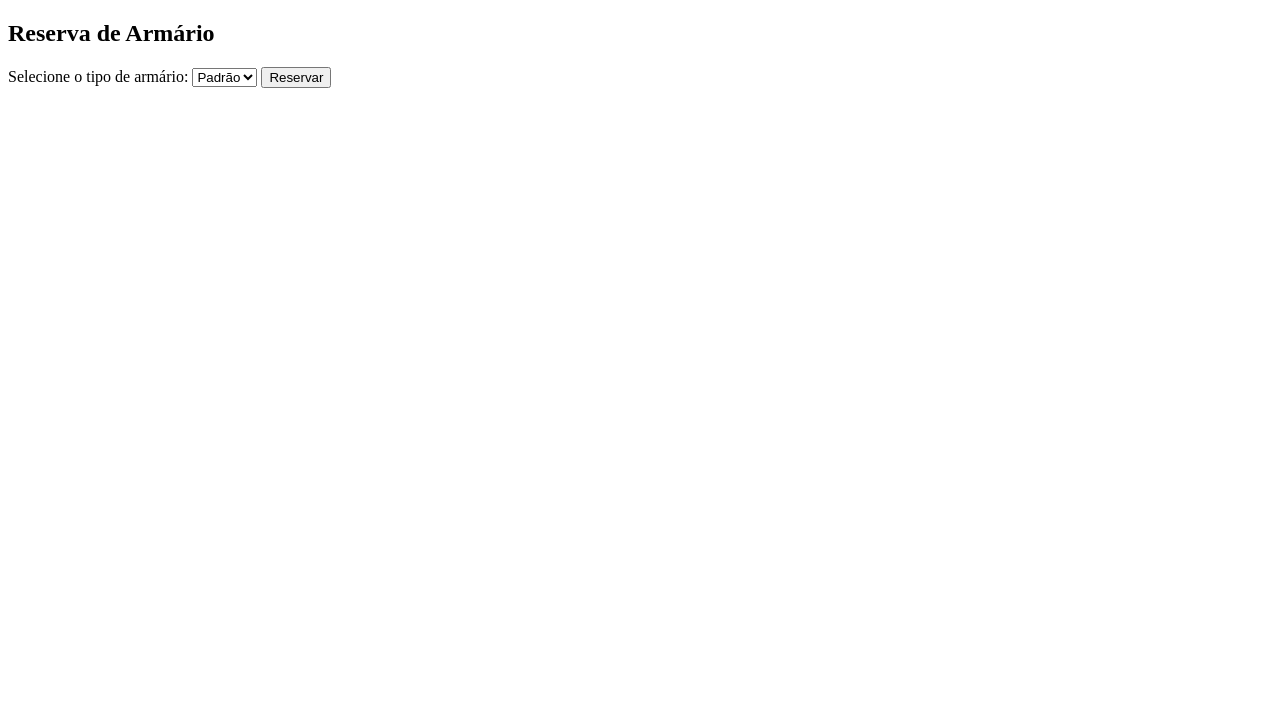
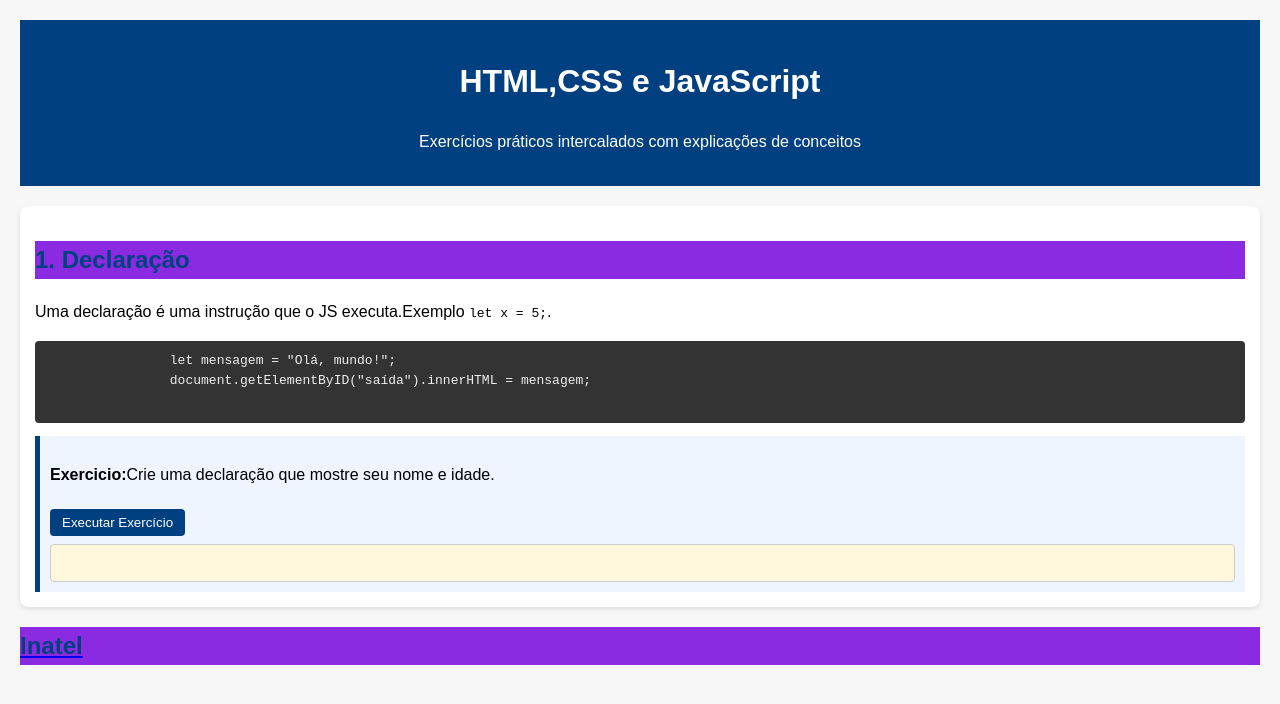
Before and after one commit to GabrielFaria1509/S05-IHM, a plain HTML site: page index.html in a window 1280 px wide. Drawn offline with Linux system fonts and the light colour scheme.

Commit message:
Fix: Corrigido botão executar exercício - template literal e referência do arquivo JS

```diff
--- a/index.html
+++ b/index.html
@@ -1,22 +1,36 @@
-<!DOCTYPE html>
-<html lang="pt-br">
-<head>
-    <meta charset="UTF-8">
-    <meta name="viewport" content="width=device-width, initial-scale=1.0">
-    <title>Reserva de Armário</title>
-    <link rel="stylesheet" href="styles.css">
-    <script src="scripts.js"></script>
+<html>  <!--estrutura incial-->
+<head>  <!--cabeçalho-->
+<title>HTML,CSS e JavaScript</title>  <!--título da página-->
+<style>
+    h2{
+        color: #004080;
+        background-color: blueviolet
+    }
+</style>
+<link rel = "stylesheet" href = "style.css">  <!--link para o CSS externo-->
+<script src = "scripts.js"></script>  <!--link para o JavaScript externo-->
 </head>
 <body>
-    <div class="container">
-        <h2>Reserva de Armário</h2>
-        <label for="tipoArmario">Selecione o tipo de armário:</label>
-        <select id="tipoArmario">
-            <option value="padrao">Padrão</option>
-            <option value="duplo">Duplo</option>
-        </select>
-        <button onclick="reservarArmario()">Reservar</button>
-        <p id="resultado"></p>
-    </div>
+    <header>
+        <h1>HTML,CSS e JavaScript</h1>
+        <p>Exercícios práticos intercalados com explicações de conceitos</p>
+    </header>
+    <!--Tópico 1-->
+    <section>
+        <h2>1. Declaração</h2>
+        <p>Uma declaração é uma instrução que o JS executa.Exemplo <code>let x = 5;</code>.</p>
+            <pre>
+                let mensagem = "Olá, mundo!";
+                document.getElementByID("saída").innerHTML = mensagem;
+            </pre>
+            <div class = "exercise" >
+                <p><strong>Exercicio:</strong>Crie uma declaração que mostre seu nome e idade.</p>
+                <button onclick="exec1()"> Executar Exercício</button>
+                <div id = "resultado1" class = "resultado"></div>
+            </div>
+    </section>
+    <a href = https://www.inatel.br target = "_blank">
+        <h2>Inatel</h2>  <!--título principal-->
+    </a>
 </body>
 </html>
--- /dev/null
+++ b/script.js
@@ -0,0 +1,5 @@
+function exec1(){
+  let nome = "João";
+  let idade = 25;
+  document.getElementById("resultado1").innerHTML = `Nome : ${nome}, Idade : ${idade}`;
+}
--- a/scripts.js
+++ /dev/null
@@ -1,46 +0,0 @@
-// objeto do usuário
-const usuario = { nome: "Raphael", matricula: "123456", pendencia: false, acessibilidade: true };
-
-// lista objetos de armários
-const armarios = [
-  { id: 1, formato: "padrao", status: true, acessivel: false },
-  { id: 2, formato: "padrao", status: true, acessivel: false },
-  { id: 3, formato: "padrao", status: true, acessivel: false },
-  { id: 4, formato: "padrao", status: false, acessivel: true },
-  { id: 5, formato: "padrao", status: false, acessivel: true },
-  { id: 6, formato: "duplo", status: true, acessivel: true },
-  { id: 7, formato: "duplo", status: false, acessivel: true },
-  { id: 8, formato: "duplo", status: false, acessivel: true },
-];
-
-// função para reserva do armário, incluindo as regras.
-function reservarArmario() {
-
-  // obter tipo de armário selecionado pelo usuário no html.
-  let tipoSelecionado = document.getElementById("tipoArmario").value;
-
-  // na lista, filtrar apenas os armários que estão disponíveis e que são acessiveis ao usuário.
-  let armariosDisponiveis = armarios.filter(a => a.formato === tipoSelecionado && a.status === true && usuario.acessibilidade === a.acessivel);
-
-  // caso não exista armário disponível, retorna para o usuário mensagem.
-  if (armariosDisponiveis.length === 0) {
-    document.getElementById("resultado").innerText = `Olá, ${usuario.nome}! Nenhum armário disponível para o tipo selecionado.`;
-    return;
-  }
-
-  // Caso exista armário(s) disponíveil, seguimos sorteando uma opção.
-  let armarioSorteado = armariosDisponiveis[Math.floor(Math.random() * armariosDisponiveis.length)];
-
-  // Depois localizamos o armário emprestado na lista de armarios e mudamos o status do armário.
-  let armarioEmprestado = armarios.find(armario => armario.id === armarioSorteado.id).status = false;
-
-  // Finalmente, mudamos a pendencia do usuário para verdadeira.
-  usuario.pendencia = true;
-
-  // Impmimimos uma mensagem de reserva para o usuário.
-  document.getElementById("resultado").innerText = `Olá, ${usuario.nome}! O armário ${armarioSorteado.id} foi reservado com sucesso!`;
-
-  console.log(usuario);
-  console.log(armarios);
-
-}
--- /dev/null
+++ b/style.css
@@ -0,0 +1,57 @@
+
+body {
+    font-family: Arial, sans-serif;
+    line-height: 1.6;
+    margin: 0;
+    padding: 20px;
+    background-color: #f7f7f7;
+}
+header {
+    background: #004080;
+    color: #fff;
+    padding: 15px;
+    text-align: center;
+}
+section {
+    background: white;
+    padding: 15px;
+    margin: 20px 0;
+    border-radius: 8px;
+    box-shadow: 0 2px 5px rgba(0,0,0,0.1);
+}
+h2 {
+    color: #004080;
+}
+.exercise {
+    background: #eef5ff;
+    border-left: 5px solid #004080;
+    padding: 10px;
+    margin-top: 10px;
+}
+pre {
+    background: #333;
+    color: #eee;
+    padding: 10px;
+    border-radius: 4px;
+    overflow-x: auto;
+}
+button {
+    background: #004080;
+    color: white;
+    padding: 6px 12px;
+    border: none;
+    cursor: pointer;
+    border-radius: 4px;
+    margin-top: 5px;
+}
+button:hover {
+    background: #0060b3;
+}
+.resultado {
+    background: #fff8dc;
+    padding: 8px;
+    margin-top: 8px;
+    border: 1px solid #ccc;
+    border-radius: 4px;
+    min-height: 20px;
+}
```
